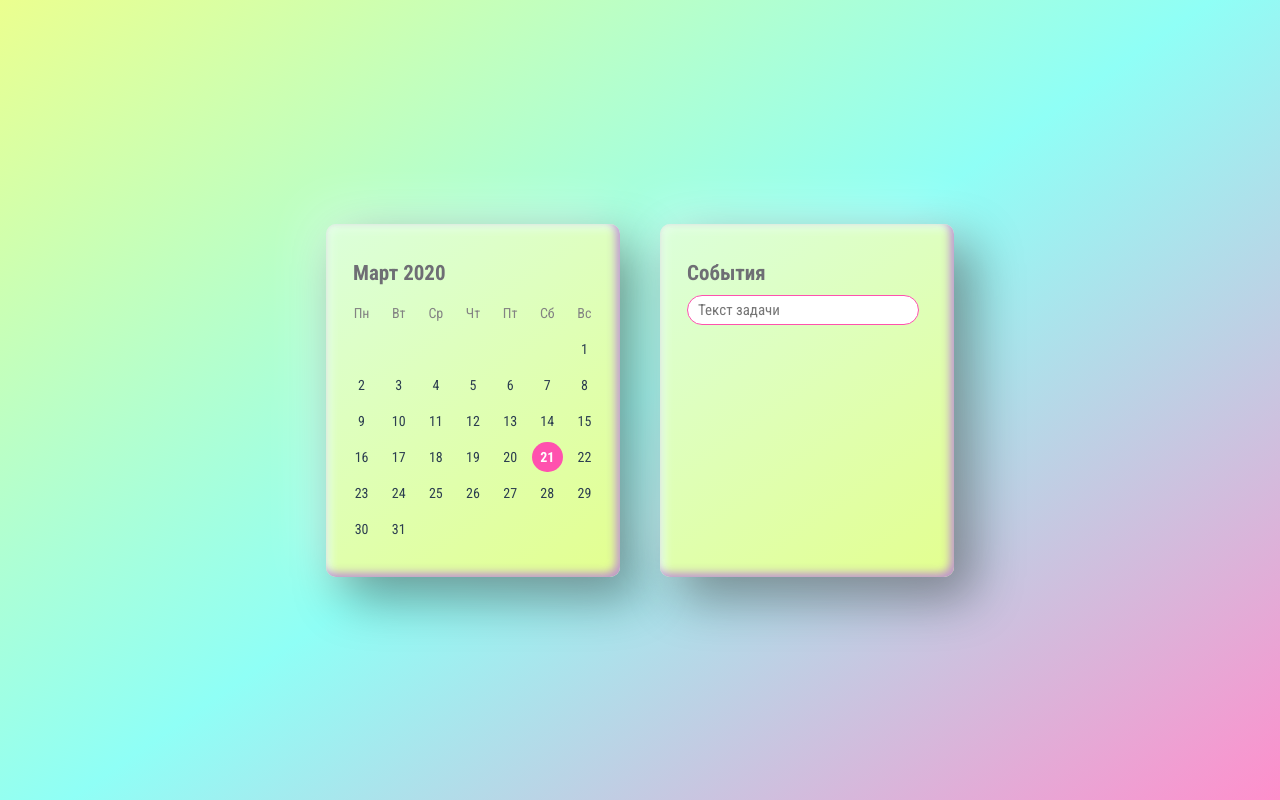
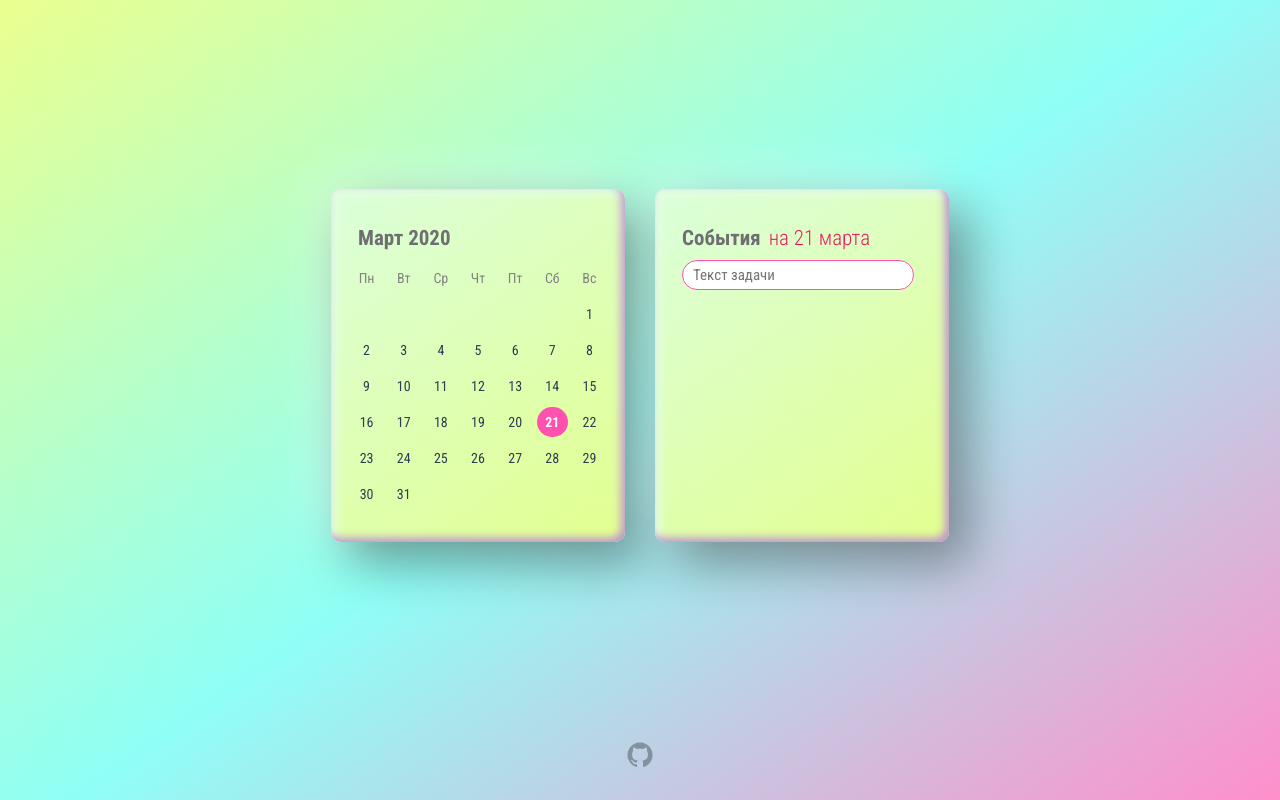
Before and after one commit to frontusia/calendar, a Vue app: page / in a window 1280 px wide. Built offline with nearby package versions, Linux system fonts and the light colour scheme.

Commit message:
feat: save in localStorage, link to github

```diff
--- a/src/App.tsx
+++ b/src/App.tsx
@@ -1,22 +1,31 @@
 import { Component, Vue } from 'vue-property-decorator';
+
 import Calendar from './components/calendar/Calendar';
 import Tasks from './components/tasks/Tasks';
+import GithubLink from './components/community/GithubLink';
 
 import styles from './assets/stylesheets/common.css?module';
 
 @Component
 export default class App extends Vue {
   render() {
+
     return (
-      <div class={styles.flex_container}>
-          <div class={styles.block}>
-            <Calendar />
-          </div>
+        <div class={styles.main_container}>
+            <div id={'Calendar'} class={styles.flex_container}>
+                <div class={styles.block}>
+                    <Calendar/>
+                </div>
 
-          <div class={styles.block}>
-            <Tasks />
-          </div>
-      </div>
+                <div class={styles.block}>
+                    <Tasks/>
+                </div>
+            </div>
+
+            <div id={'Footer'}>
+                <GithubLink />
+            </div>
+        </div>
     )
   }
 }
--- a/src/assets/stylesheets/common.css
+++ b/src/assets/stylesheets/common.css
@@ -4,6 +4,12 @@
     text-align: left;
     font-weight: 600;
     margin: 20px 10px 10px;
+}
+
+.header > .subtitle {
+    color: #E91E63;
+    font-weight: 300;
+    margin-left: 8px;
 }
 
 .task {
@@ -22,12 +28,29 @@ body {
     text-align: center;
     color: #2c3e50;
     background: linear-gradient(145deg, #ebff8f, #8ffff6, #ff8fcc);;
-    display: flex;
+}
+
+.main_container {
+    display: grid;
+    grid-template-areas: "calendar" "footer";
+    grid-template-rows: 1fr 60px;
+    grid-template-columns: 1fr;
+    grid-gap: 10px;
+    height: 100vh;
+    margin: 0;
+}
+
+#Calendar {
+    grid-area: calendar;
+}
+
+#Footer {
+    grid-area: footer;
 }
 
 .block {
     padding: 17px 17px 30px;
-    margin: 20px;
+    margin: 0 15px;
     flex-grow: 1;
     width: 260px;
     border-radius: 10px;
@@ -36,6 +59,10 @@ body {
     -7px -7px 50px rgba(255, 255, 255, 0.5),
     inset -4px -4px 9px #b67dd6d1,
     inset 5px 5px 9px #e5ffe6;
+}
+
+.grid_container {
+    /*display: grid;*/
 }
 
 .flex_container {
@@ -154,7 +181,7 @@ body {
 
     .block {
         padding: 10px 10px 30px;
-        margin: 20px;
+        margin: 0 0 20px;
         flex-grow: 1;
         width: 260px;
         min-height: 200px;
--- /dev/null
+++ b/src/assets/stylesheets/link.css
@@ -0,0 +1,11 @@
+.github_link {
+    opacity: 0.3;
+}
+
+.github_link:hover {
+    opacity: 0.9;
+}
+
+.github_link > img {
+    height: 30px;
+}
--- a/src/components/base/TheHeader.tsx
+++ b/src/components/base/TheHeader.tsx
@@ -4,19 +4,23 @@ import {VueComponent} from '../../shims-vue';
 import styles from '../../assets/stylesheets/common.css?module';
 
 interface Props {
-    header: string
+    header: string,
+    subtitle: string,
 }
 
 @Component
 export default class TheHeader extends VueComponent<Props> {
 
-    @Prop()
-    private header!: string;
+    @Prop() private header!: string;
+    @Prop() private subtitle!: string;
 
     render() {
 
         return (
-            <div class={styles.header}>{this.header}</div>
+            <div class={styles.header}>
+                <span>{this.header}</span>
+                <span class={styles.subtitle}>{this.subtitle}</span>
+            </div>
         )
     }
 }
--- a/src/components/calendar/Calendar.tsx
+++ b/src/components/calendar/Calendar.tsx
@@ -40,7 +40,7 @@ export default class Calendar extends VueComponent {
     render() {
         return (
             <div>
-                <TheHeader header={this.getHeader()} />
+                <TheHeader header={this.getHeader()} subtitle={''} />
 
                 <Month/>
             </div>
--- a/src/components/calendar/Day.tsx
+++ b/src/components/calendar/Day.tsx
@@ -22,7 +22,6 @@ export default class Day extends VueComponent<Props> {
     }
 
     handleClick() {
-        console.log('click', this.day);
         this.$store.commit('SET_CURRENT_DAY', this.day);
     }
 
--- a/src/components/calendar/Month.tsx
+++ b/src/components/calendar/Month.tsx
@@ -25,6 +25,10 @@ export default class Month extends VueComponent {
         return moment().daysInMonth();
     }
 
+    getCurrentMonth () {
+        return Number(moment().month());
+    }
+
     genWeek (day: number, days: number) {
         return this.week.map(() => {
             return day <= days ? day++ : null;
@@ -44,7 +48,6 @@ export default class Month extends VueComponent {
         let month = [firstWeek];
 
         for (let d = day; d <= days; d+=7) {
-            console.log('dd:', d);
             month.push(this.genWeek(d, days));
         }
 
@@ -54,12 +57,11 @@ export default class Month extends VueComponent {
     getMonth() {
         const firstDay = this.getFirstDayWeek();
         const dayOfMonth = this.getCountDays();
+        const currentMonth = this.getCurrentMonth();
 
         let month = this.fillZero(firstDay, dayOfMonth);
 
-        this.$store.dispatch('createCalendar', {days: dayOfMonth});
-
-        console.log('month', month);
+        this.$store.dispatch('createCalendar', {days: dayOfMonth, month: currentMonth});
 
         return month;
     }
--- /dev/null
+++ b/src/components/community/GithubLink.tsx
@@ -0,0 +1,22 @@
+import {Component, Prop, Vue} from 'vue-property-decorator';
+import {VueComponent} from '../../shims-vue';
+
+import styles from '../../assets/stylesheets/link.css?module';
+
+@Component
+export default class GithubLink extends VueComponent {
+
+    render() {
+
+        return (
+            <div>
+                <a class={styles.github_link}
+                   href='https://github.com/frontusia/calendar'
+                   target='_blank'
+                >
+                    <img src={require('../../assets/img/github.png')}/>
+                </a>
+            </div>
+        )
+    }
+}
--- a/src/components/tasks/Tasks.tsx
+++ b/src/components/tasks/Tasks.tsx
@@ -5,6 +5,7 @@ import TaskList from '@/components/tasks/TaskList';
 import TheHeader from '@/components/base/TheHeader';
 
 import styles from '../../assets/stylesheets/common.css?module';
+import moment from "moment";
 
 @Component
 export default class Tasks extends VueComponent {
@@ -22,6 +23,29 @@ export default class Tasks extends VueComponent {
         return this.$store.getters.getCurrentDay;
     }
 
+    get currentMonth() {
+        interface Months {
+            [key: number]: String;
+        }
+
+        const months:Months = {
+            1: 'января',
+            2: 'февраля',
+            3: 'марта',
+            4: 'апреля',
+            5: 'мая',
+            6: 'июня',
+            7: 'июля',
+            8: 'августа',
+            9: 'сентября',
+            10: 'октября',
+            11: 'ноября',
+            12: 'декабря',
+        };
+
+        return months[parseInt(moment().format('M'))];
+    }
+
     addToList(value: String) {
         this.$store.commit('ADD_TASK', {day: this.currentDay, task: value});
     }
@@ -37,7 +61,8 @@ export default class Tasks extends VueComponent {
 
         return (
             <div class={styles.task_list}>
-                <TheHeader header={'События'} />
+                <TheHeader header={'События'}
+                           subtitle={`на ${this.currentDay} ${this.currentMonth}`}/>
 
                 <input v-model={this.value}
                        onkeypress={(event: any) => {
--- a/src/store.ts
+++ b/src/store.ts
@@ -3,6 +3,18 @@ import Vuex from 'vuex';
 import moment from 'moment';
 
 Vue.use(Vuex);
+
+function updateLocalStorage(month: Number, calendar:any) {
+    const json = JSON.stringify(calendar);
+    localStorage.setItem(`calendar_${month}`, json)
+}
+
+function getPlans(month: Number, day: any) {
+    const data = localStorage.getItem(`calendar_${month}`);
+    const calendar = data ? JSON.parse(data) : null;
+    return calendar ? calendar[day] : [];
+}
+const activeMonth = parseInt(moment().format('M'));
 
 export default new Vuex.Store({
     state: {
@@ -41,6 +53,7 @@ export default new Vuex.Store({
             }
 
             state.calendar[day].push(data);
+            updateLocalStorage(activeMonth, state.calendar);
         },
         TASK_CHECKED(state: any, {day, index, checked}) {
             state.calendar[day] = state.calendar[day].map((value: any) => {
@@ -52,7 +65,7 @@ export default new Vuex.Store({
 
                 return newValue;
             })
-        }
+        },
     },
     actions: {
         createCalendar({commit}, {days}) {
@@ -63,7 +76,7 @@ export default new Vuex.Store({
             let obj: Calendar = {};
 
             for (let i = 1; i <= days; i++) {
-                obj[i] = [];
+                obj[i] = getPlans(activeMonth, i);
             }
 
             commit('CREATE_CALENDAR', obj);
```
Also changed, not shown: src/assets/img/github.png (added), src/assets/logo.png (deleted).
